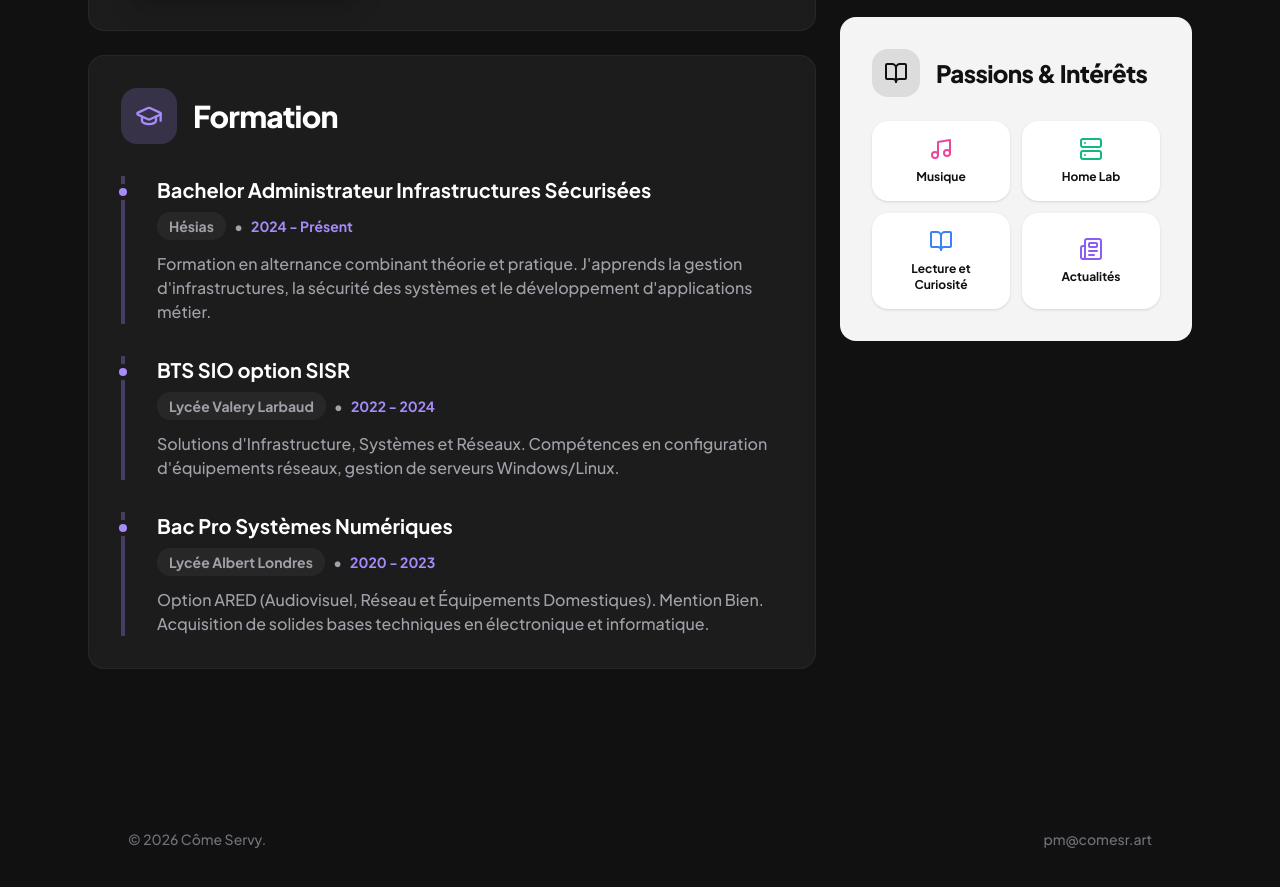
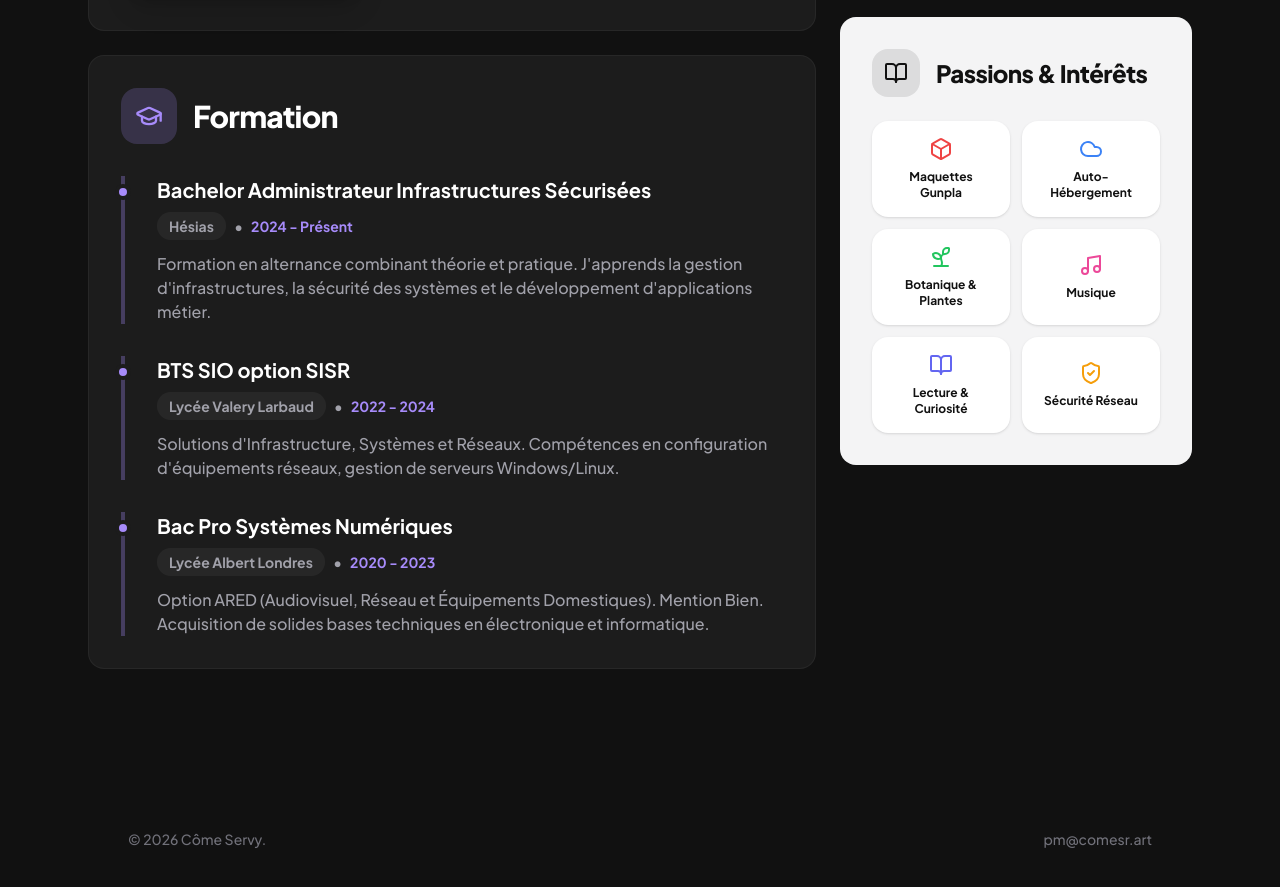
Before and after one commit to Come-sr/portfolio2, a React (Vite) app: page /a-propos in a window 1280 px wide. Shown: the part 823-1710 px from the top of the page. Built offline with nearby package versions, Linux system fonts and the light colour scheme.

Commit message:
Update passions section with new interests

```diff
--- a/src/pages/About.tsx
+++ b/src/pages/About.tsx
@@ -130,8 +130,7 @@ export default function About() {
                 ))}
               </ul>
             </div>
-
-            {/* Passions */}
+{/* Passions & Intérêts */}
             <div className="bento-card bg-[#f4f4f5] text-[#111111]">
               <div className="flex items-center gap-4 mb-6">
                 <div className="w-12 h-12 rounded-2xl bg-[#111111]/10 flex items-center justify-center">
@@ -140,21 +139,40 @@ export default function About() {
                 <h2 className="text-2xl font-extrabold tracking-tight">Passions & Intérêts</h2>
               </div>
               <div className="grid grid-cols-2 gap-3">
+                {/* 1. Maquettes Gunpla (Nouveau - spécifique à ta bio) */}
+                <div className="flex flex-col items-center justify-center p-4 rounded-2xl bg-white shadow-sm text-center">
+                  <Box className="w-6 h-6 mb-2 text-[#ef4444]" />
+                  <span className="text-xs font-bold">Maquettes Gunpla</span>
+                </div>
+
+                {/* 2. Auto-Hébergement (Nouveau - remplace Home Lab par un terme plus fort) */}
+                <div className="flex flex-col items-center justify-center p-4 rounded-2xl bg-white shadow-sm text-center">
+                  <Cloud className="w-6 h-6 mb-2 text-[#3b82f6]" />
+                  <span className="text-xs font-bold">Auto-Hébergement</span>
+                </div>
+
+                {/* 3. Botanique & Plantes (Nouveau - mentionné dans ta bio) */}
+                <div className="flex flex-col items-center justify-center p-4 rounded-2xl bg-white shadow-sm text-center">
+                  <Sprout className="w-6 h-6 mb-2 text-[#22c55e]" />
+                  <span className="text-xs font-bold">Botanique & Plantes</span>
+                </div>
+
+                {/* 4. Musique (Ancien - conservé) */}
                 <div className="flex flex-col items-center justify-center p-4 rounded-2xl bg-white shadow-sm text-center">
                   <Music className="w-6 h-6 mb-2 text-[#ec4899]" />
                   <span className="text-xs font-bold">Musique</span>
                 </div>
+
+                {/* 5. Lecture et Curiosité (Ancien - conservé) */}
                 <div className="flex flex-col items-center justify-center p-4 rounded-2xl bg-white shadow-sm text-center">
-                  <Server className="w-6 h-6 mb-2 text-[#10b981]" />
-                  <span className="text-xs font-bold">Home Lab</span>
+                  <BookOpen className="w-6 h-6 mb-2 text-[#6366f1]" />
+                  <span className="text-xs font-bold">Lecture & Curiosité</span>
                 </div>
+
+                {/* 6. Sécurité Réseau (Nouveau - lié à ta certification Stormshield) */}
                 <div className="flex flex-col items-center justify-center p-4 rounded-2xl bg-white shadow-sm text-center">
-                  <BookOpen className="w-6 h-6 mb-2 text-[#3b82f6]" />
-                  <span className="text-xs font-bold">Lecture et Curiosité</span>
-                </div>
-                <div className="flex flex-col items-center justify-center p-4 rounded-2xl bg-white shadow-sm text-center">
-                  <Newspaper className="w-6 h-6 mb-2 text-[#8b5cf6]" />
-                  <span className="text-xs font-bold">Actualités</span>
+                  <ShieldCheck className="w-6 h-6 mb-2 text-[#f59e0b]" />
+                  <span className="text-xs font-bold">Sécurité Réseau</span>
                 </div>
               </div>
             </div>
```
